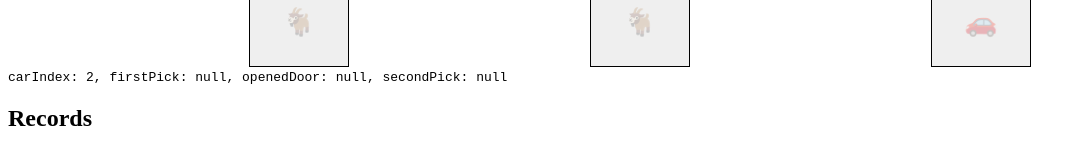
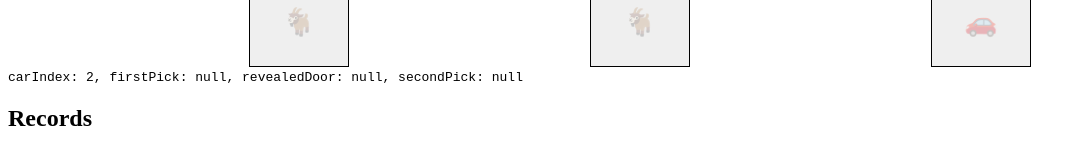
Before and after one commit to jsartelle/monty-hall-problem, a SvelteKit app: page / in a window 1280 px wide. Both pictures are taken after a click on the label "Cheat Mode (dev)". Shown: the part 234-384 px from the top of the page, without its empty margins (0-1086 px from the left). Built offline with nearby package versions, Linux system fonts and the light colour scheme.

Commit message:
Rename opened => revealed

```diff
--- a/src/routes/+page.svelte
+++ b/src/routes/+page.svelte
@@ -5,7 +5,7 @@
 	interface GameRecord {
 		carIndex: number
 		firstPick: number
-		openedDoor: number
+		revealedDoor: number
 		secondPick: number
 	}
 	const STORAGE_KEY = 'montyhall_records'
@@ -48,7 +48,7 @@
 
 	let carIndex = 0
 	let firstPick: number | null = null
-	let openedDoor: number | null = null
+	let revealedDoor: number | null = null
 	let secondPick: number | null = null
 	let gameOver = false
 	let instructions = ''
@@ -56,7 +56,7 @@
 	function startGame() {
 		carIndex = pickRandomDoor()
 		firstPick = null
-		openedDoor = null
+		revealedDoor = null
 		secondPick = null
 		gameOver = false
 		instructions = 'Pick a door!'
@@ -72,14 +72,14 @@
 		if (firstPick === null) {
 			firstPick = index
 
-			while (openedDoor === null) {
+			while (revealedDoor === null) {
 				// Reveal a door that isn't the one you picked, or the one with the car
 				const rand = pickRandomDoor()
-				if (rand !== firstPick && rand !== carIndex) openedDoor = rand
+				if (rand !== firstPick && rand !== carIndex) revealedDoor = rand
 			}
 
 			instructions = `You picked door #${firstPick + 1}! Behind door #${
-				openedDoor! + 1
+				revealedDoor! + 1
 			} is a goat.\nStick with your choice, or change doors?`
 		} else if (secondPick === null) {
 			secondPick = index
@@ -104,7 +104,7 @@
 		records.push({
 			carIndex,
 			firstPick: firstPick!,
-			openedDoor: openedDoor!,
+			revealedDoor: revealedDoor!,
 			secondPick: secondPick!,
 		})
 		records = records
@@ -152,7 +152,7 @@
 				<Door
 					index={i}
 					isCar={i === carIndex}
-					revealed={gameOver || openedDoor === i}
+					revealed={gameOver || revealedDoor === i}
 					{cheatMode}
 					on:click={() => doorClicked(i)}
 				/>
@@ -161,7 +161,7 @@
 
 		{#if cheatMode}
 			<code>
-				carIndex: {carIndex}, firstPick: {firstPick}, openedDoor: {openedDoor}, secondPick: {secondPick}
+				carIndex: {carIndex}, firstPick: {firstPick}, revealedDoor: {revealedDoor}, secondPick: {secondPick}
 			</code>
 		{/if}
 	</section>
@@ -190,18 +190,18 @@
 					<tr>
 						<th scope="col">#</th>
 						<th scope="col">First Pick</th>
-						<th scope="col">Opened</th>
+						<th scope="col">Revealed</th>
 						<th scope="col">Second Pick</th>
 						<th scope="col">Winning Door</th>
 						<th scope="col">Prize</th>
 					</tr>
 				</thead>
 				<tbody>
-					{#each records as { carIndex, firstPick, openedDoor, secondPick }, index}
+					{#each records as { carIndex, firstPick, revealedDoor, secondPick }, index}
 						<tr>
 							<th scope="row">{index + 1}</th>
 							<td>{firstPick + 1}</td>
-							<td>{openedDoor + 1}</td>
+							<td>{revealedDoor + 1}</td>
 							<td>{secondPick + 1}</td>
 							<td>{carIndex + 1}</td>
 							<td>{secondPick === carIndex ? '🚗' : '🐐'}</td>
```
